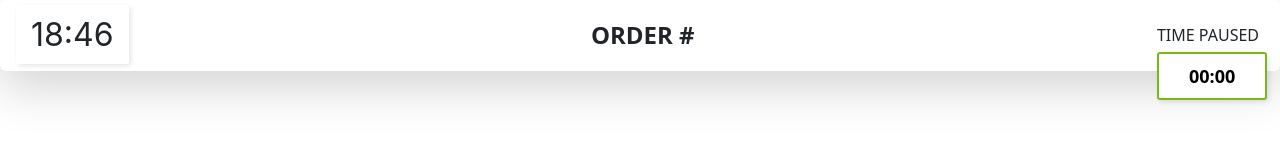
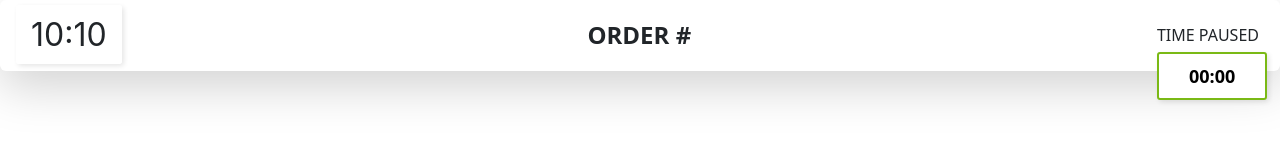
Before and after one commit to talha424588/order-ui, a React (Create React App) app: page / in a window 1280 px wide. Shown: the top 160 px of the page. Built offline with nearby package versions, Linux system fonts and the light colour scheme.

Commit message:
current time added

```diff
--- a/src/component/navbar/Navbar.jsx
+++ b/src/component/navbar/Navbar.jsx
@@ -1,42 +1,23 @@
-// import React from "react";
-// import "./Navbar.css";
-
-// const Navbar = () => {
-//   return (
-//     <div className="navbar shadow-lg p-3 mb-5 bg-white rounded">
-//       <div className="navbar-left ">
-//         <span className="time">18:46</span>
-//       </div>
-//       <div className="navbar-center">
-//         <span className="order-number">ORDER #WF32022</span>
-//       </div>
-//       <div className="navbar-right">
-//         <div className="time_heading">
-//         <span className="time-paused">TIME PAUSED</span>
-//         </div>
-//         <div className="timer-box">
-//         <span className="paused-time">00:00</span>
-
-//         </div>
-//       </div>
-//     </div>
-//   );
-// };
-
-// export default Navbar;
-
 
 import React, { useContext } from "react";
 import "./Navbar.css";
 import { OrderContext } from "../../OrderContext";
 
 const Navbar = () => {
+  const date = new Date();
+  let hours = date.getHours();
+  const minutes = date.getMinutes();
+  hours = hours % 12;
+  hours = hours ? hours : 12; // the hour '0' should be '12'
+  const formattedMinutes = minutes < 10 ? "0" + minutes : minutes;
+  const currentTime = hours + ":" + formattedMinutes;
+
   const { currentOrderNumber } = useContext(OrderContext);
 
   return (
     <div className="navbar shadow-lg p-3 mb-5 bg-white rounded">
       <div className="navbar-left">
-        <span className="time">18:46</span>
+        <span className="time">{currentTime}</span>
       </div>
       <div className="navbar-center">
         <span className="order-number">{`ORDER #${currentOrderNumber}`}</span>
```
